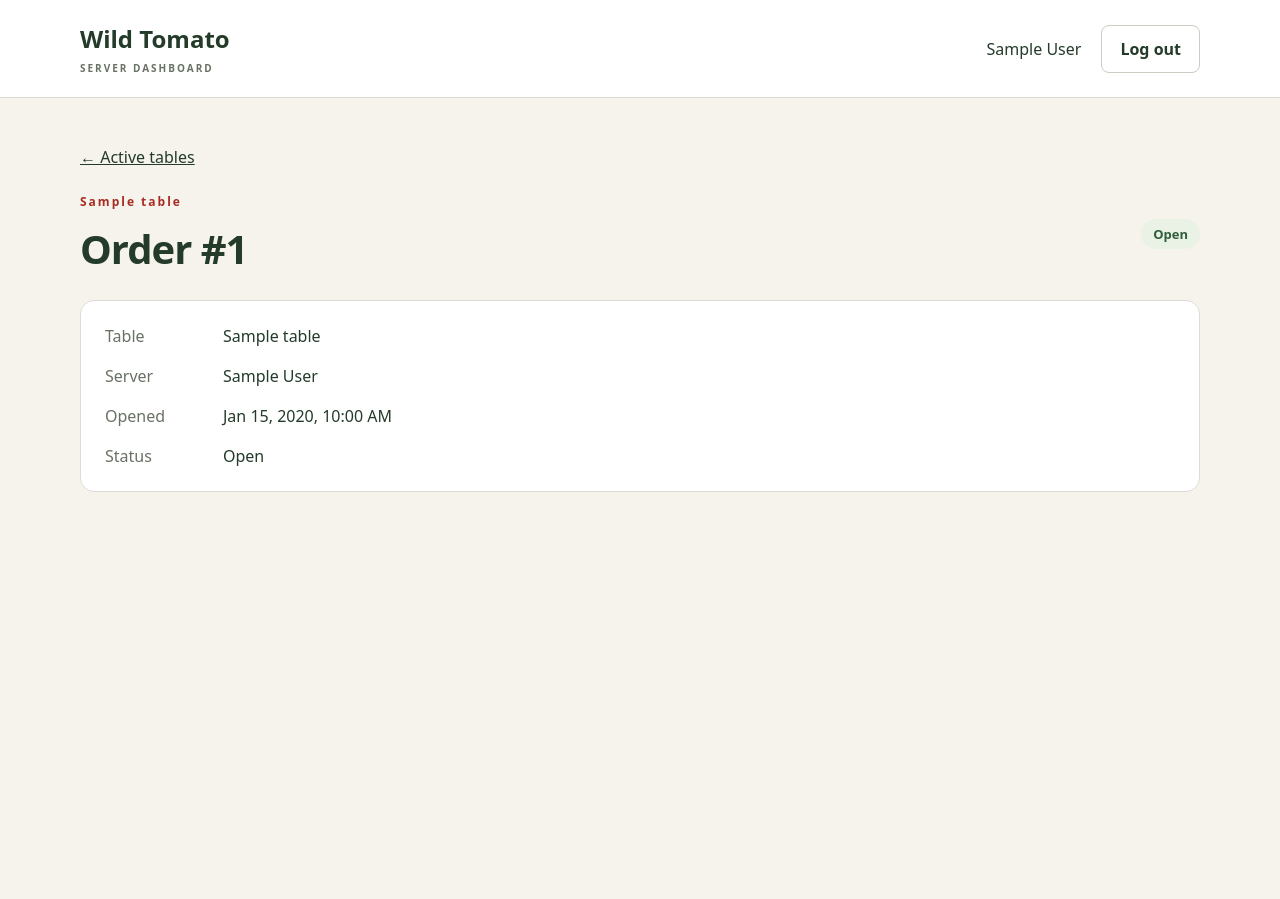
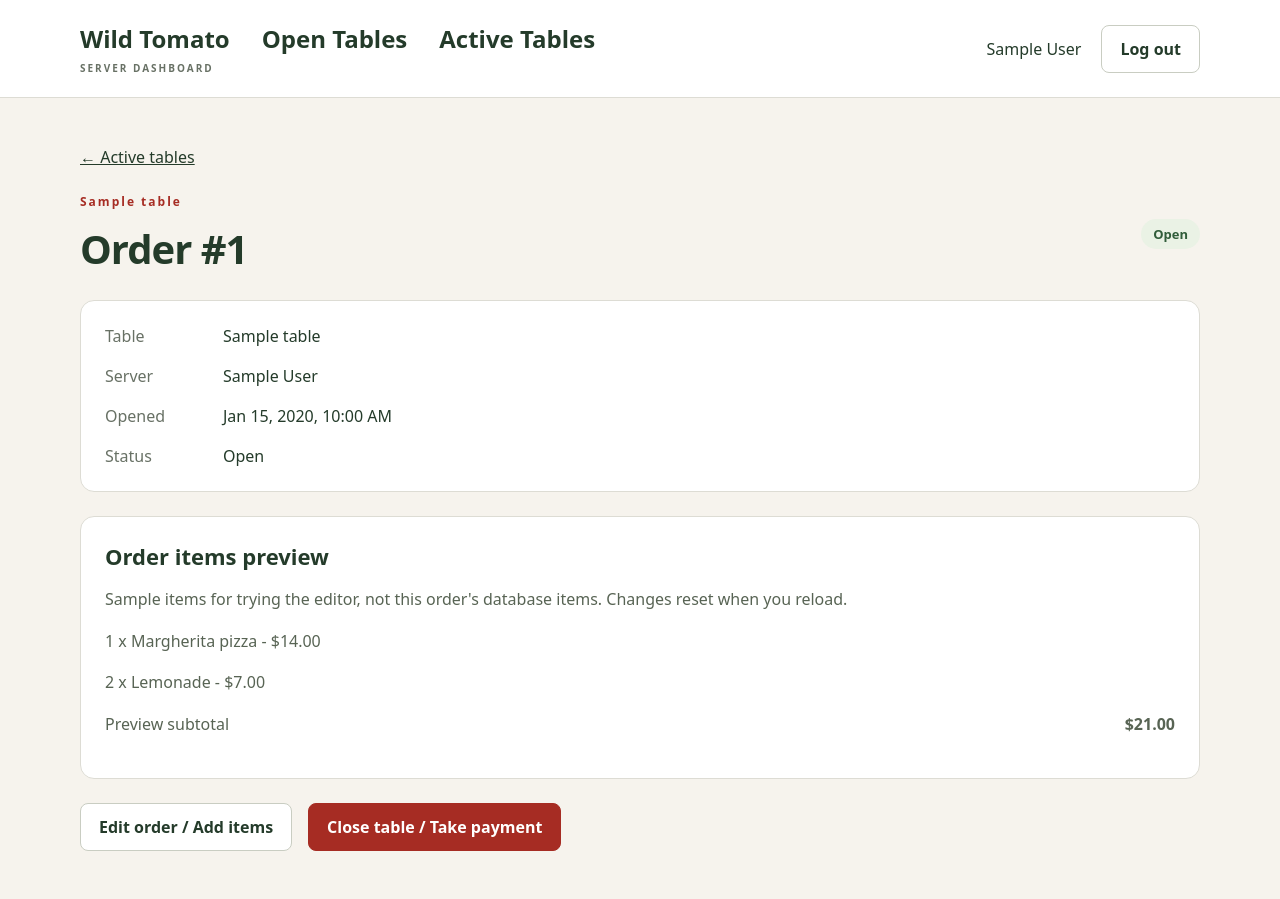
Before and after one commit to NathanEdwards2023/wildtomato, a Django app: page /orders/1/ in a window 1280 px wide. Before the commit the page ends 492 px from the top, so only its background shows below. Run offline with Django 5.2, Linux system fonts and the light colour scheme; a user stored in the database is signed in; tables that the repository leaves empty hold one stand-in row (values such as "Sample post").

Commit message:
Very simple server dashboard (enough to get started on backend work)

```diff
--- a/core/static/core/css/dashboard.css
+++ b/core/static/core/css/dashboard.css
@@ -1,10 +1,17 @@
 * { box-sizing: border-box; }
 body { margin: 0; background: #f6f3ed; color: #243b2a; font-family: system-ui, sans-serif; }
 a { color: inherit; }
-header { background: white; border-bottom: 1px solid #dddcd4; padding: 22px max(24px, calc((100% - 1120px) / 2)); display: flex; justify-content: space-between; gap: 24px; align-items: center; }
-.brand { text-decoration: none; font-size: 24px; font-weight: 800; }
+header { background: white; border-bottom: 1px solid #dddcd4; padding: 22px max(24px, calc((100% - 1120px) / 2)); display: flex; flex-wrap: wrap; justify-content: flex-start; gap: 24px 32px; align-items: center; }
+.brand { flex-shrink: 0; text-decoration: none; font-size: 24px; font-weight: 800; }
 .brand small { font-size: 10px; letter-spacing: 2px; }
-.account { display: flex; align-items: center; gap: 20px; }
+.header-tables { flex: 0 0 auto; text-decoration: none; font-size: 24px; font-weight: 800; white-space: nowrap; align-self: flex-start; }
+.header-tables:hover { color: #a62c23; }
+.account { margin-left: auto; display: flex; flex-wrap: wrap; min-width: 0; align-items: center; gap: 20px; }
+.account > span { overflow-wrap: anywhere; min-width: 0; }
+.dashboard-tabs { display: flex; flex-wrap: wrap; gap: 16px; }
+.dashboard-tabs a { white-space: nowrap; padding: 12px 18px; text-decoration: none; font-weight: 650; border: 1px solid #c9cdc2; border-radius: 8px; background: white; }
+.dashboard-tabs a:hover { background: #edf1e9; }
+.dashboard-tabs a[aria-current="page"] { color: white; background: #a62c23; border-color: #a62c23; }
 main { max-width: 1168px; margin: 0 auto; padding: 48px 24px; }
 .page-heading { display: flex; align-items: center; justify-content: space-between; gap: 24px; margin: 24px 0; }
 h1 { font-size: clamp(28px, 4vw, 40px); margin: 0; letter-spacing: -1px; }
@@ -27,3 +34,51 @@ dt { color: #687165; } dd { margin: 0; overflow-wrap: anywhere; }
 .skip-link { position: absolute; top: -100px; padding: 16px; background: white; }
 .skip-link:focus { top: 0; }
 @media (max-width: 600px) { header, .page-heading { align-items: flex-start; flex-direction: column; } .account { width: 100%; justify-content: space-between; } main { padding-top: 24px; } }
+
+@media (max-width: 900px) { header { flex-wrap: wrap; } .dashboard-tabs { order: 3; width: 100%; } }
+
+/* Frontend order builder */
+#order-builder {
+    width: min(1000px, calc(100% - 32px));
+    max-height: calc(100dvh - 48px);
+    padding: 28px;
+    border: 1px solid #dddcd4;
+    border-radius: 16px;
+    background: #f6f3ed;
+    color: #243b2a;
+}
+#order-builder::backdrop { background: rgb(20 30 20 / 55%); }
+.builder-heading { display: flex; flex-wrap: wrap; justify-content: space-between; align-items: center; gap: 20px; }
+.builder-layout { display: grid; grid-template-columns: minmax(0, 1fr) minmax(0, 1fr); gap: 28px; }
+.builder-layout label { display: block; margin: 16px 0 6px; font-weight: 600; }
+.builder-layout input, .builder-layout select, .builder-layout textarea {
+    width: 100%; padding: 12px; border: 1px solid #929b8e;
+    border-radius: 6px; font: inherit; background: white; color: inherit;
+}
+.builder-layout textarea { resize: vertical; }
+.order-summary { padding: 20px; border: 1px solid #dddcd4; border-radius: 12px; background: white; }
+.menu-item { display: flex; justify-content: space-between; align-items: center; gap: 16px; padding: 16px 0; border-bottom: 1px solid #dddcd4; }
+.cart-item { display: flex; flex-wrap: wrap; align-items: center; gap: 12px; padding: 16px 0; border-bottom: 1px solid #dddcd4; }
+.cart-item > strong { width: 100%; }
+.quantity-controls { display: flex; gap: 14px; align-items: center; margin-right: auto; }
+.quantity-controls button { padding: 6px 12px; }
+.order-subtotal { display: flex; justify-content: space-between; gap: 16px; }
+#place-order { width: 100%; background: #a62c23; color: white; border-color: #a62c23; }
+button:disabled { opacity: .5; cursor: not-allowed; }
+.select-table { white-space: normal; text-align: left; }
+@media (max-width: 700px) { .builder-layout { grid-template-columns: 1fr; } #order-builder { padding: 18px; } }
+
+/* Server checkout preview */
+.checkout-actions { margin-top: 24px; }
+#open-payment, #payment-preview-form button[type="submit"] { background: #a62c23; border-color: #a62c23; color: white; white-space: normal; }
+#payment-dialog { width: min(640px, calc(100% - 32px)); max-height: calc(100dvh - 48px); padding: 28px; border: 1px solid #dddcd4; border-radius: 16px; background: #f6f3ed; color: #243b2a; }
+#payment-dialog::backdrop { background: rgb(20 30 20 / 55%); }
+.payment-total { display: flex; flex-wrap: wrap; justify-content: space-between; gap: 12px; padding: 18px 0; border-bottom: 1px solid #dddcd4; }
+#payment-preview-form fieldset { display: flex; flex-wrap: wrap; gap: 24px; margin: 20px 0; padding: 16px; border: 1px solid #929b8e; border-radius: 8px; }
+#payment-preview-form legend, #payment-preview-form > label { font-weight: 650; }
+#payment-preview-form > label { display: block; margin-bottom: 8px; }
+#payment-tip { width: 100%; padding: 12px; border: 1px solid #929b8e; border-radius: 6px; font: inherit; }
+
+.preview-order-items { margin-top: 24px; }
+.checkout-actions { display: flex; flex-wrap: wrap; gap: 16px; }
+.quantity-controls { flex-wrap: wrap; }
--- /dev/null
+++ b/core/static/core/js/order_builder.js
@@ -0,0 +1,140 @@
+// Frontend-only sample menu. No requests or database writes are made here.
+const previewMenu = [
+    { id: 1, name: "Margherita pizza", category: "Pizza", cents: 1400 },
+    { id: 2, name: "Pepperoni pizza", category: "Pizza", cents: 1600 },
+    { id: 3, name: "Garden pizza", category: "Pizza", cents: 1550 },
+    { id: 4, name: "House salad", category: "Sides", cents: 700 },
+    { id: 5, name: "Garlic bread", category: "Sides", cents: 600 },
+    { id: 6, name: "Lemonade", category: "Drinks", cents: 350 },
+];
+const dialog = document.querySelector("#order-builder");
+const cart = new Map();
+const editing = dialog.dataset.mode === "edit";
+// Sample existing order for UI demonstration only. Backend will supply real items.
+let savedCart = new Map(editing ? [[1, 1], [6, 2]] : []);
+let savedNote = "";
+
+function renderSavedPreview() {
+    const container = document.querySelector("#saved-preview-items");
+    if (!container) return;
+    container.replaceChildren();
+    let total = 0;
+    for (const [id, quantity] of savedCart) {
+        const item = previewMenu.find(entry => entry.id === id);
+        total += item.cents * quantity;
+        container.append(element("p", `${quantity} x ${item.name} - ${money(item.cents * quantity)}`));
+    }
+    if (!savedCart.size) container.append(element("p", "No items in this preview."));
+    document.querySelector("#saved-preview-total").textContent = money(total);
+    document.querySelector("#saved-preview-note").textContent = savedNote ? `Note: ${savedNote}` : "";
+}
+const money = cents => new Intl.NumberFormat("en-US", { style: "currency", currency: "USD" }).format(cents / 100);
+const feedback = document.querySelector("#order-feedback");
+let selectedTable = "";
+
+function element(tag, text, className) {
+    const node = document.createElement(tag);
+    if (text !== undefined) node.textContent = text;
+    if (className) node.className = className;
+    return node;
+}
+
+function renderMenu() {
+    const query = document.querySelector("#menu-search").value.trim().toLowerCase();
+    const category = document.querySelector("#menu-category").value;
+    const container = document.querySelector("#preview-menu");
+    container.replaceChildren();
+    const matches = previewMenu.filter(item => item.name.toLowerCase().includes(query) && (category === "all" || item.category === category));
+    for (const item of matches) {
+        const row = element("div", undefined, "menu-item");
+        const description = element("div");
+        description.append(element("strong", item.name), element("small", `${item.category} · ${money(item.cents)}`));
+        const add = element("button", "Add");
+        add.type = "button";
+        add.setAttribute("aria-label", `Add ${item.name}`);
+        add.addEventListener("click", () => {
+            cart.set(item.id, Math.min(99, (cart.get(item.id) || 0) + 1));
+            renderCart();
+            feedback.textContent = `${item.name} added.`;
+        });
+        row.append(description, add);
+        container.append(row);
+    }
+    if (!matches.length) container.append(element("p", "No menu items match your search."));
+}
+
+function renderCart() {
+    const container = document.querySelector("#cart-items");
+    container.replaceChildren();
+    let total = 0;
+    for (const [id, quantity] of cart) {
+        const item = previewMenu.find(entry => entry.id === id);
+        total += item.cents * quantity;
+        const row = element("div", undefined, "cart-item");
+        const controls = element("div", undefined, "quantity-controls");
+        const minus = element("button", "−");
+        const plus = element("button", "+");
+        minus.type = plus.type = "button";
+        minus.setAttribute("aria-label", `Decrease ${item.name} quantity`);
+        plus.setAttribute("aria-label", `Increase ${item.name} quantity`);
+        plus.disabled = quantity >= 99;
+        minus.addEventListener("click", () => {
+            if (quantity === 1) cart.delete(id); else cart.set(id, quantity - 1);
+            renderCart();
+            document.querySelector("#menu-search").focus();
+        });
+        plus.addEventListener("click", () => {
+            cart.set(id, quantity + 1);
+            renderCart();
+            document.querySelector("#menu-search").focus();
+        });
+        const remove = element("button", "Remove");
+        remove.type = "button";
+        remove.setAttribute("aria-label", `Remove ${item.name}`);
+        remove.addEventListener("click", () => {
+            cart.delete(id);
+            renderCart();
+            document.querySelector("#menu-search").focus();
+        });
+        controls.append(minus, element("span", String(quantity)), plus, remove);
+        row.append(element("strong", item.name), controls, element("span", money(item.cents * quantity)));
+        container.append(row);
+    }
+    if (!cart.size) container.append(element("p", "No items yet. Add something from the menu."));
+    document.querySelector("#cart-total").textContent = money(total);
+    document.querySelector("#place-order").disabled = !cart.size;
+    feedback.textContent = "";
+}
+
+document.querySelectorAll(".select-table").forEach(button => {
+    button.addEventListener("click", () => {
+        selectedTable = button.dataset.tableName;
+        dialog.dataset.tableId = button.dataset.tableId;
+        document.querySelector("#builder-title").textContent = `Create order · ${selectedTable}`;
+        cart.clear();
+        if (editing) savedCart.forEach((quantity, id) => cart.set(id, quantity));
+        document.querySelector("#order-note").value = editing ? savedNote : "";
+        document.querySelector("#menu-search").value = "";
+        document.querySelector("#menu-category").value = "all";
+        renderMenu();
+        renderCart();
+        dialog.showModal();
+    });
+});
+document.querySelector("#close-builder").addEventListener("click", () => dialog.close());
+document.querySelector("#menu-search").addEventListener("input", renderMenu);
+document.querySelector("#menu-category").addEventListener("change", renderMenu);
+document.querySelector("#place-order").addEventListener("click", () => {
+    if (!cart.size) return;
+    if (editing) {
+        savedCart = new Map(cart);
+        savedNote = document.querySelector("#order-note").value;
+        renderSavedPreview();
+        dialog.close();
+        document.querySelector("#saved-preview-feedback").textContent = "Preview updated on this page only. No database changes were made.";
+        return;
+    }
+    feedback.textContent = `Preview complete for ${selectedTable}. No order was saved; the table is still available.`;
+});
+
+if (editing) renderSavedPreview();
--- /dev/null
+++ b/core/static/core/js/payment_preview.js
@@ -0,0 +1,33 @@
+// UI demonstration only: no payment requests or order-status changes.
+const paymentDialog = document.querySelector("#payment-dialog");
+
+if (paymentDialog) {
+    const paymentForm = document.querySelector("#payment-preview-form");
+    const feedback = document.querySelector("#payment-feedback");
+
+    document.querySelector("#open-payment").addEventListener("click", () => {
+        paymentForm.reset();
+        feedback.textContent = "";
+        paymentDialog.showModal();
+    });
+
+    document.querySelector("#cancel-payment").addEventListener("click", () => {
+        paymentDialog.close();
+    });
+
+    paymentForm.addEventListener("input", () => {
+        feedback.textContent = "";
+    });
+
+    paymentForm.addEventListener("submit", event => {
+        event.preventDefault();
+        if (!paymentForm.reportValidity()) return;
+        const tip = document.querySelector("#payment-tip").valueAsNumber;
+        if (!Number.isFinite(tip) || tip < 0) return;
+        const method = new FormData(paymentForm).get("payment_method");
+        const amount = new Intl.NumberFormat("en-US", {
+            style: "currency", currency: "USD",
+        }).format(tip);
+        feedback.textContent = `Preview: ${method} payment with a ${amount} tip. Nothing was charged or saved; this table remains active.`;
+    });
+}
--- a/core/templates/dashboard_base.html
+++ /dev/null
@@ -1,16 +0,0 @@
-{% load static %}
-<!DOCTYPE html>
-<html lang="en">
-<head>
-<meta charset="UTF-8"><meta name="viewport" content="width=device-width, initial-scale=1">
-<title>{% block title %}Active tables{% endblock %} | Wild Tomato</title>
-<link rel="stylesheet" href="{% static 'core/css/dashboard.css' %}">
-</head>
-<body>
-<a class="skip-link" href="#main">Skip to content</a>
-<header><a class="brand" href="{% url 'home' %}">Wild Tomato<small>SERVER DASHBOARD</small></a>
-<div class="account"><span>{{ user.get_full_name|default:user.get_username }}</span>
-<form method="post" action="{% url 'logout' %}">{% csrf_token %}<button type="submit">Log out</button></form></div></header>
-<main id="main">{% block content %}{% endblock %}</main>
-{% block scripts %}{% endblock %}
-</body></html>
--- a/core/templates/order_detail.html
+++ /dev/null
@@ -1,12 +0,0 @@
-{% extends "dashboard_base.html" %}
-{% block title %}Order #{{ order.pk }}{% endblock %}
-{% block content %}
-<a href="{% url 'home' %}">&larr; Active tables</a>
-<div class="page-heading"><div><p class="eyebrow">{{ order.table.name }}</p><h1>Order #{{ order.pk }}</h1></div><span class="badge">{{ order.get_status_display }}</span></div>
-<section class="table-card" aria-label="Order details"><dl>
-<dt>Table</dt><dd>{{ order.table.name }}</dd>
-<dt>Server</dt><dd>{{ order.employee }}</dd>
-<dt>Opened</dt><dd>{{ order.order_time|date:"M j, Y, g:i A" }}</dd>
-<dt>Status</dt><dd>{{ order.get_status_display }}</dd>
-</dl></section>
-{% endblock %}
--- /dev/null
+++ b/core/templates/server/base.html
@@ -0,0 +1,38 @@
+{% load static %}
+<!DOCTYPE html>
+<html lang="en">
+<head>
+    <meta charset="UTF-8">
+    <meta name="viewport" content="width=device-width, initial-scale=1">
+    <title>{% block title %}Active tables{% endblock %} | Wild Tomato</title>
+    <link rel="stylesheet" href="{% static 'core/css/dashboard.css' %}?v=payment-preview-1">
+</head>
+<body>
+    <a class="skip-link" href="#main">Skip to content</a>
+
+    <header>
+        <a class="brand" href="{% url 'home' %}">
+            Wild Tomato
+            <small>SERVER DASHBOARD</small>
+        </a>
+
+        <a class="header-tables" href="{% url 'available_tables' %}">Open Tables</a>
+        <a class="header-tables" href="{% url 'home' %}">Active Tables</a>
+
+        <div class="account">
+            <span>{{ user.get_full_name|default:user.get_username }}</span>
+
+            <form method="post" action="{% url 'logout' %}">
+                {% csrf_token %}
+                <button type="submit">Log out</button>
+            </form>
+        </div>
+    </header>
+
+    <main id="main">
+        {% block content %}{% endblock %}
+    </main>
+
+    {% block scripts %}{% endblock %}
+</body>
+</html>
--- /dev/null
+++ b/core/templates/server/order_details.html
@@ -0,0 +1,85 @@
+{% extends "server/base.html" %}
+{% load static %}
+
+{% block title %}Order #{{ order.pk }}{% endblock %}
+
+{% block content %}
+    <a href="{% url 'home' %}">&larr; Active tables</a>
+
+    <div class="page-heading">
+        <div>
+            <p class="eyebrow">{{ order.table.name }}</p>
+            <h1>Order #{{ order.pk }}</h1>
+        </div>
+        <span class="badge">{{ order.get_status_display }}</span>
+    </div>
+
+    <section class="table-card" aria-label="Order details">
+        <dl>
+            <dt>Table</dt>
+            <dd>{{ order.table.name }}</dd>
+
+            <dt>Server</dt>
+            <dd>{{ order.employee }}</dd>
+
+            <dt>Opened</dt>
+            <dd>{{ order.order_time|date:"M j, Y, g:i A" }}</dd>
+
+            <dt>Status</dt>
+            <dd>{{ order.get_status_display }}</dd>
+        </dl>
+    </section>
+
+    {% if order.status == 'open' %}
+        <section class="table-card preview-order-items" aria-labelledby="preview-items-title">
+            <h2 id="preview-items-title">Order items preview</h2>
+            <p>Sample items for trying the editor, not this order's database items. Changes reset when you reload.</p>
+            <div id="saved-preview-items"></div>
+            <p id="saved-preview-note"></p>
+            <p class="order-subtotal">Preview subtotal <strong id="saved-preview-total"></strong></p>
+            <p id="saved-preview-feedback" role="status"></p>
+        </section>
+
+        <div class="checkout-actions">
+            <button type="button" class="select-table" data-table-id="{{ order.table_id }}" data-table-name="{{ order.table.name }}">Edit order / Add items</button>
+            <button type="button" id="open-payment">Close table / Take payment</button>
+        </div>
+
+        {% include "server/partials/order_builder.html" with builder_mode="edit" %}
+
+        <dialog id="payment-dialog" aria-labelledby="payment-title" aria-describedby="payment-preview-note">
+            <div class="builder-heading">
+                <div>
+                    <p class="eyebrow">{{ order.table.name }} · ORDER #{{ order.pk }}</p>
+                    <h2 id="payment-title">Take payment</h2>
+                </div>
+                <button type="button" id="cancel-payment">Back to order</button>
+            </div>
+
+            <p id="payment-preview-note">UI preview only. No payment will be recorded and the table will stay active.</p>
+            <p class="payment-total">Order total <strong>Not available yet</strong></p>
+
+            <form id="payment-preview-form">
+                <fieldset>
+                    <legend>Payment method</legend>
+                    <label><input type="radio" name="payment_method" value="cash" checked> Cash</label>
+                    <label><input type="radio" name="payment_method" value="card"> Card</label>
+                </fieldset>
+
+                <label for="payment-tip">Tip amount ($)</label>
+                <input id="payment-tip" name="tip" type="number" min="0" step="0.01" value="0.00" required>
+
+                <p>After payment is recorded, this order will close and the table will become available.</p>
+                <button type="submit">Preview payment confirmation</button>
+                <p id="payment-feedback" role="status" aria-live="polite"></p>
+            </form>
+        </dialog>
+    {% endif %}
+{% endblock %}
+
+{% block scripts %}
+    {% if order.status == 'open' %}
+        <script src="{% static 'core/js/order_builder.js' %}?v=edit-2" defer></script>
+    {% endif %}
+    <script src="{% static 'core/js/payment_preview.js' %}" defer></script>
+{% endblock %}
--- /dev/null
+++ b/core/templates/server/partials/order_builder.html
@@ -0,0 +1,36 @@
+    <dialog id="order-builder" data-mode="{{ builder_mode|default:'create' }}" aria-labelledby="builder-title" aria-describedby="preview-note">
+        <div class="builder-heading">
+            <div>
+                <p class="eyebrow">{% if builder_mode == "edit" %}EDIT ORDER{% else %}NEW ORDER{% endif %}</p>
+                <h2 id="builder-title">Create order</h2>
+            </div>
+            <button type="button" id="close-builder">{% if builder_mode == "edit" %}Cancel changes{% else %}Back to tables{% endif %}</button>
+        </div>
+        <p id="preview-note">UI preview · Sample menu and prices. Orders are not saved.</p>
+
+        <div class="builder-layout">
+            <section aria-labelledby="menu-title">
+                <h3 id="menu-title">Menu</h3>
+                <label for="menu-search">Search menu</label>
+                <input id="menu-search" type="search" placeholder="Find an item…">
+                <label for="menu-category">Category</label>
+                <select id="menu-category">
+                    <option value="all">All categories</option>
+                    <option value="Pizza">Pizza</option>
+                    <option value="Sides">Sides</option>
+                    <option value="Drinks">Drinks</option>
+                </select>
+                <div id="preview-menu" class="preview-menu"></div>
+            </section>
+
+            <section class="order-summary" aria-labelledby="summary-title">
+                <h3 id="summary-title">Your order</h3>
+                <div id="cart-items"></div>
+                <label for="order-note">Order notes <small>Optional</small></label>
+                <textarea id="order-note" rows="3" maxlength="255" placeholder="Add a note for this order"></textarea>
+                <p class="order-subtotal">Subtotal <strong id="cart-total">$0.00</strong></p>
+                <button type="button" id="place-order" disabled>{% if builder_mode == "edit" %}Save changes (preview){% else %}Place order (preview){% endif %}</button>
+                <p id="order-feedback" role="status" aria-live="polite"></p>
+            </section>
+        </div>
+    </dialog>
--- a/core/urls.py
+++ b/core/urls.py
@@ -3,8 +3,9 @@ from django.contrib.auth.views import LoginView, LogoutView
 from . import views
 
 urlpatterns = [
+    path("tables/available/", views.available_tables, name="available_tables"),
     path("orders/<int:pk>/", views.order_detail, name="order_detail"),
     path("", views.home, name = "home"),
-    path("login/", LoginView.as_view(template_name="login.html", redirect_authenticated_user=True), name="login"),
+    path("login/", LoginView.as_view(template_name="accounts/login.html", redirect_authenticated_user=True), name="login"),
     path("logout/", LogoutView.as_view(), name="logout"),
 ]
--- a/core/views.py
+++ b/core/views.py
@@ -5,18 +5,38 @@ from django.views.decorators.cache import never_cache
 from .models import DiningTable, TableOrder
 
 
+def visible_orders(user):
+    """Superusers can inspect all orders; other accounts see only their own."""
+    orders = TableOrder.objects.all()
+    if not user.is_superuser:
+        orders = orders.filter(employee__user=user)
+    return orders
+
+
 @login_required
 @never_cache
 def home(request):
-    orders = TableOrder.objects.filter(employee__user=request.user, status=TableOrder.Status.OPEN)
+    orders = visible_orders(request.user).filter(status=TableOrder.Status.OPEN)
     tables = DiningTable.objects.filter(orders__in=orders).distinct().prefetch_related(
         Prefetch("orders", queryset=orders.order_by("order_time", "pk"), to_attr="active_orders")
     )
-    return render(request, "home.html", {"active_tables": tables})
+    return render(request, "server/active_tables.html", {"active_tables": tables})
+
+
+@login_required
+@never_cache
+def available_tables(request):
+    occupied_tables = TableOrder.objects.filter(
+        status=TableOrder.Status.OPEN
+    ).values("table_id")
+    tables = DiningTable.objects.exclude(pk__in=occupied_tables)
+    return render(request, "server/open_tables.html", {"available_tables": tables})
 
 
 @login_required
 @never_cache
 def order_detail(request, pk):
-    order = get_object_or_404(TableOrder.objects.select_related("table", "employee"), pk=pk, employee__user=request.user)
-    return render(request, "order_detail.html", {"order": order})
+    order = get_object_or_404(
+        visible_orders(request.user).select_related("table", "employee"), pk=pk
+    )
+    return render(request, "server/order_details.html", {"order": order})
```
Also changed, not shown: core/templates/accounts/login.html (added, +58 -0 lines), core/templates/home.html (deleted, +0 -18 lines), core/templates/login.html (deleted, +0 -28 lines), core/templates/server/active_tables.html (added, +46 -0 lines), core/templates/server/open_tables.html (added, +44 -0 lines), README.md.
